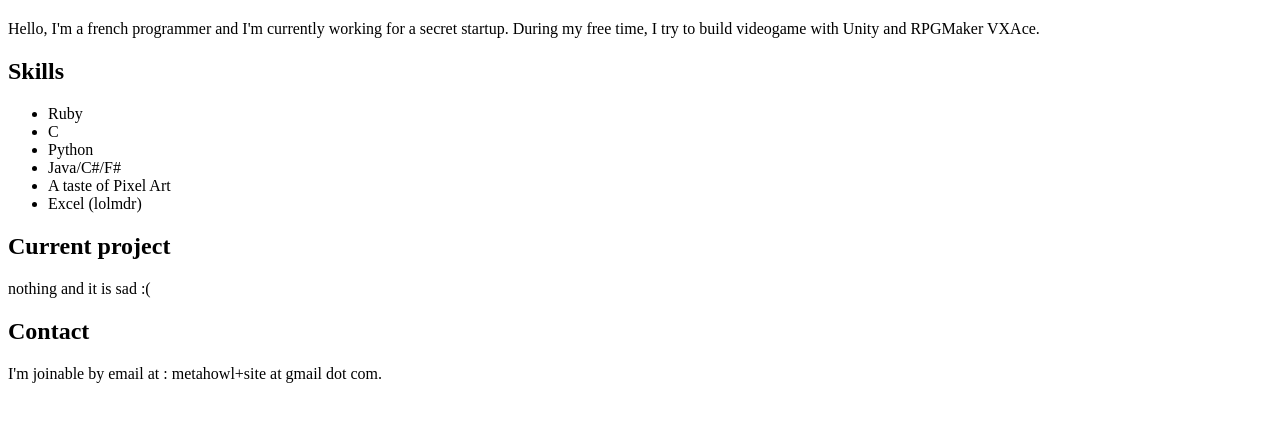
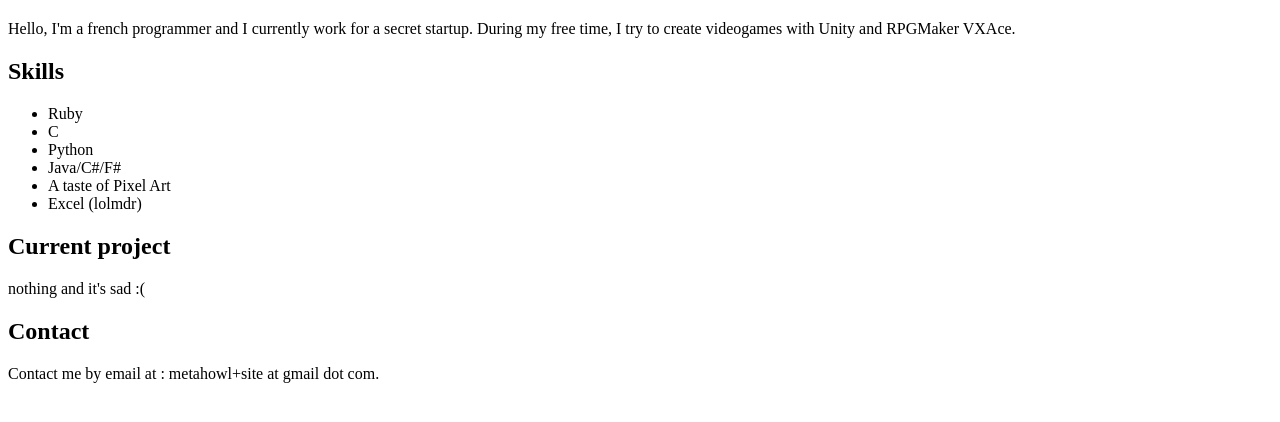
Before and after one commit to metahowl/metahowl.github.io, a plain HTML site: page index.html in a window 1280 px wide. Shown: the part 46-468 px from the top of the page. Drawn offline with Linux system fonts and the light colour scheme.

Commit message:
Change orthographe

```diff
--- a/index.html
+++ b/index.html
@@ -1,7 +1,7 @@
 <h1>Metahowl's corner</h1>
 <p>
-  Hello, I'm a french programmer and I'm currently working for a secret startup.
-  During my free time, I try to build videogame with Unity and RPGMaker VXAce.
+  Hello, I'm a french programmer and I currently work for a secret startup.
+  During my free time, I try to create videogames with Unity and RPGMaker VXAce.
 </p>
 
 <h2>Skills</h2>
@@ -16,10 +16,10 @@
 
 <h2>Current project</h2>
 <p>
-  nothing and it is sad :(
+  nothing and it's sad :(
 </p>
 
 <h2>Contact</h2>
 <p>
-  I'm joinable by email at : metahowl+site at gmail dot com.
+ Contact me by email at : metahowl+site at gmail dot com.
 </p>
```
